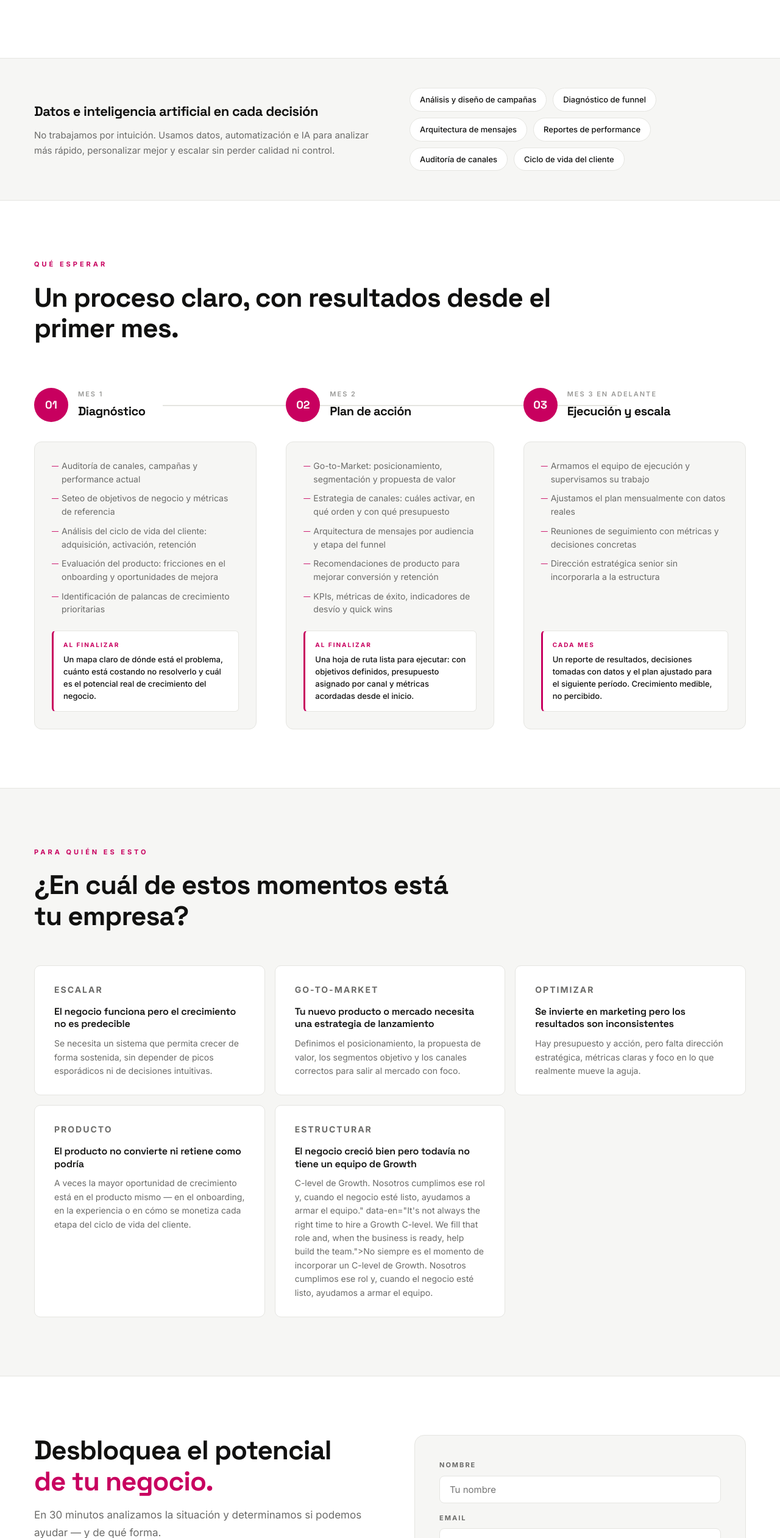
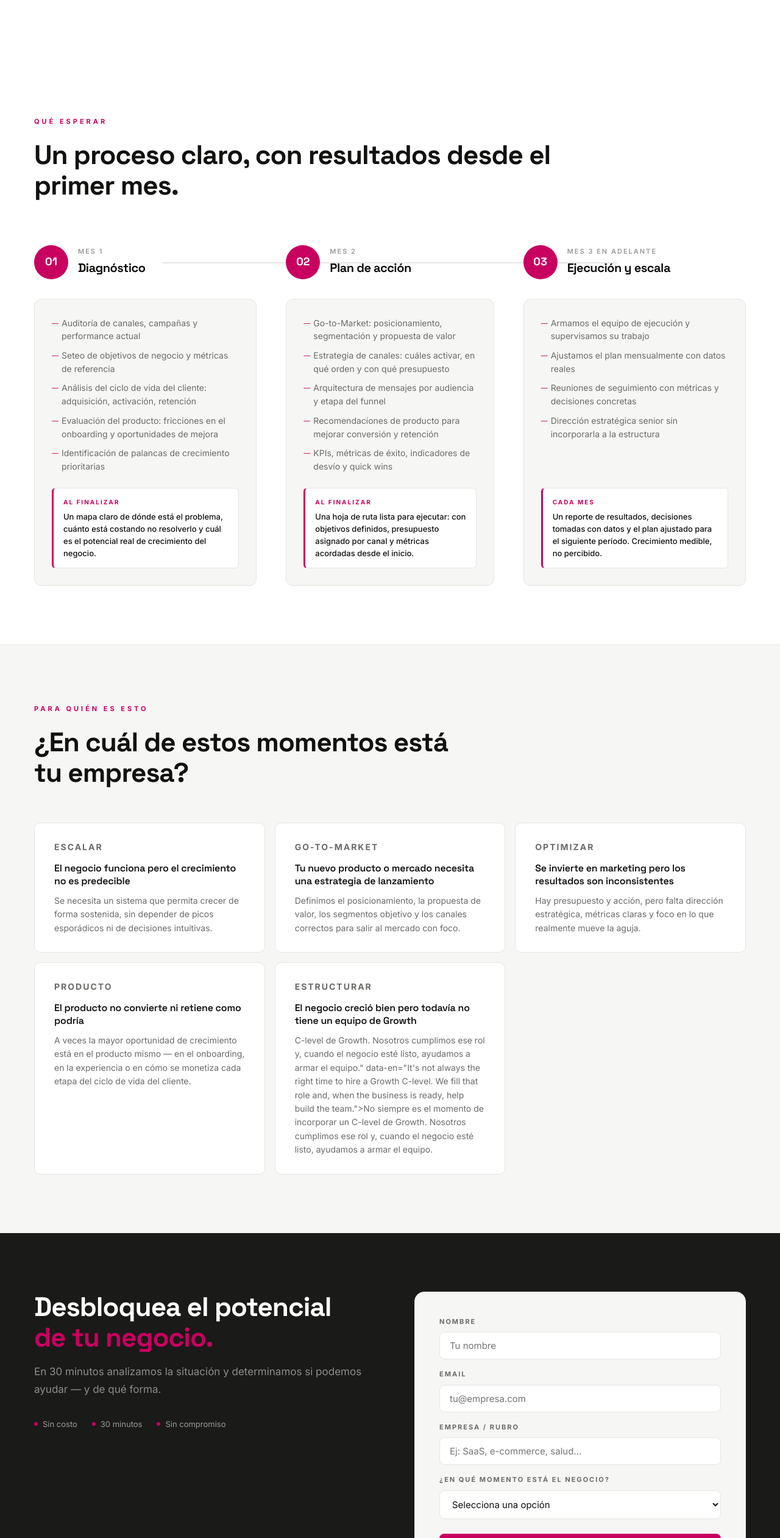
Before and after one commit to ineslas/milgrowth, a plain HTML site: page index.html in a window 1280 px wide. Shown: the part 2818-5340 px from the top of the page at 61% size. Drawn offline with Linux system fonts and the light colour scheme.

Commit message:
Add files via upload

```diff
--- a/index.html
+++ b/index.html
@@ -131,11 +131,11 @@ j=d.createElement(s),dl=l!='dataLayer'?'&l='+l:'';j.async=true;j.src=
   .caso p { font-size: 14px; color: var(--gris-texto); line-height: 1.6; }
 
   /* FORM */
-  .form-section { padding: 96px 56px; border-top: 1px solid var(--gris-borde); }
+  .form-section { padding: 96px 56px; background: #1A1A18; }
   .form-section-inner { max-width: 1200px; margin: 0 auto; display: grid; grid-template-columns: 1fr 1fr; gap: 80px; align-items: start; }
-  .form-left h2 { font-family: 'Space Grotesk', sans-serif; font-size: clamp(28px, 3.5vw, 44px); font-weight: 700; letter-spacing: -1px; line-height: 1.15; margin-bottom: 16px; }
+  .form-left h2 { font-family: 'Space Grotesk', sans-serif; font-size: clamp(28px, 3.5vw, 44px); font-weight: 700; letter-spacing: -1px; line-height: 1.15; margin-bottom: 16px; color: #FFFFFF; }
   .form-left h2 em { font-style: normal; color: var(--fucsia); }
-  .form-left p { font-size: 17px; color: var(--gris-texto); line-height: 1.7; margin-bottom: 32px; }
+  .form-left p { font-size: 17px; color: rgba(255,255,255,0.5); line-height: 1.7; margin-bottom: 32px; }
   .form-meta { display: flex; gap: 24px; flex-wrap: wrap; }
   .form-meta-item { display: flex; align-items: center; gap: 8px; font-size: 13px; color: var(--gris-claro); }
   .form-meta-dot { width: 6px; height: 6px; background: var(--fucsia); border-radius: 50%; flex-shrink: 0; }
@@ -151,8 +151,8 @@ j=d.createElement(s),dl=l!='dataLayer'?'&l='+l:'';j.async=true;j.src=
   .success-msg h4 { font-family: 'Space Grotesk', sans-serif; font-size: 22px; font-weight: 700; margin-bottom: 8px; color: var(--negro); }
   .success-msg p { color: var(--gris-texto); font-size: 15px; }
 
-  footer { padding: 28px 56px; border-top: 1px solid var(--gris-borde); display: flex; justify-content: space-between; align-items: center; }
-  footer p { font-size: 13px; color: var(--gris-claro); }
+  footer { padding: 28px 56px; border-top: 1px solid rgba(255,255,255,0.08); background: #1A1A18; display: flex; justify-content: space-between; align-items: center; }
+  footer p { font-size: 13px; color: rgba(255,255,255,0.3); }
 
   /* MODAL */
   .modal-overlay { display: none; position: fixed; inset: 0; background: rgba(0,0,0,0.45); z-index: 300; align-items: center; justify-content: center; backdrop-filter: blur(4px); }
@@ -300,24 +300,6 @@ height="0" width="0" style="display:none;visibility:hidden"></iframe></noscript>
         <h3 data-es="Supervisión y acompañamiento" data-en="Oversight and support">Supervisión y acompañamiento</h3>
         <p data-es="Armamos el equipo de ejecución y lo supervisamos. El plan se implementa, se mide y se ajusta con datos reales — no con intuición." data-en="We build the execution team and oversee it. The plan is implemented, measured, and adjusted with real data — not intuition.">Armamos el equipo de ejecución y lo supervisamos. El plan se implementa, se mide y se ajusta con datos reales — no con intuición.</p>
       </div>
-    </div>
-  </div>
-</section>
-
-<!-- IA STRIP -->
-<section class="ia-strip">
-  <div class="ia-strip-inner">
-    <div class="ia-strip-text">
-      <h3 data-es="Datos e inteligencia artificial en cada decisión" data-en="Data and AI in every decision">Datos e inteligencia artificial en cada decisión</h3>
-      <p data-es="No trabajamos por intuición. Usamos datos, automatización e IA para analizar más rápido, personalizar mejor y escalar sin perder calidad ni control." data-en="We don't work on intuition. We use data, automation, and AI to analyze faster, personalize better, and scale without losing quality or control.">No trabajamos por intuición. Usamos datos, automatización e IA para analizar más rápido, personalizar mejor y escalar sin perder calidad ni control.</p>
-    </div>
-    <div class="ia-pills">
-      <span class="ia-pill" data-es="Análisis y diseño de campañas" data-en="Campaign analysis and design">Análisis y diseño de campañas</span>
-      <span class="ia-pill" data-es="Diagnóstico de funnel" data-en="Funnel diagnosis">Diagnóstico de funnel</span>
-      <span class="ia-pill" data-es="Arquitectura de mensajes" data-en="Message architecture">Arquitectura de mensajes</span>
-      <span class="ia-pill" data-es="Reportes de performance" data-en="Performance reporting">Reportes de performance</span>
-      <span class="ia-pill" data-es="Auditoría de canales" data-en="Channel audit">Auditoría de canales</span>
-      <span class="ia-pill" data-es="Ciclo de vida del cliente" data-en="Customer lifecycle">Ciclo de vida del cliente</span>
     </div>
   </div>
 </section>
@@ -485,7 +467,7 @@ height="0" width="0" style="display:none;visibility:hidden"></iframe></noscript>
 </section>
 
 <footer>
-  <div class="logo">MIL<span> Growth</span></div>
+  <div class="logo" style="color:#fff">MIL<span style="color:#C8005F"> Growth</span></div>
   <p>© 2026 MIL Growth</p>
 </footer>
 
```
